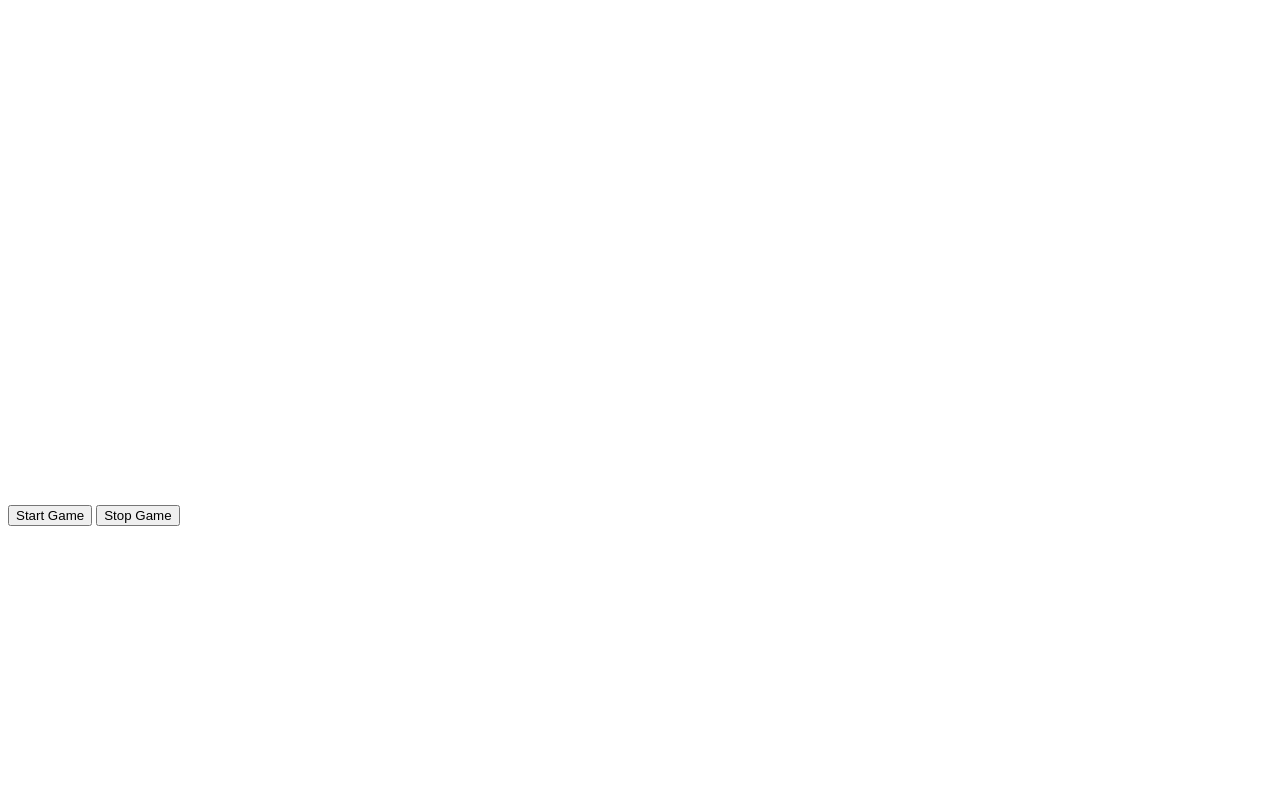
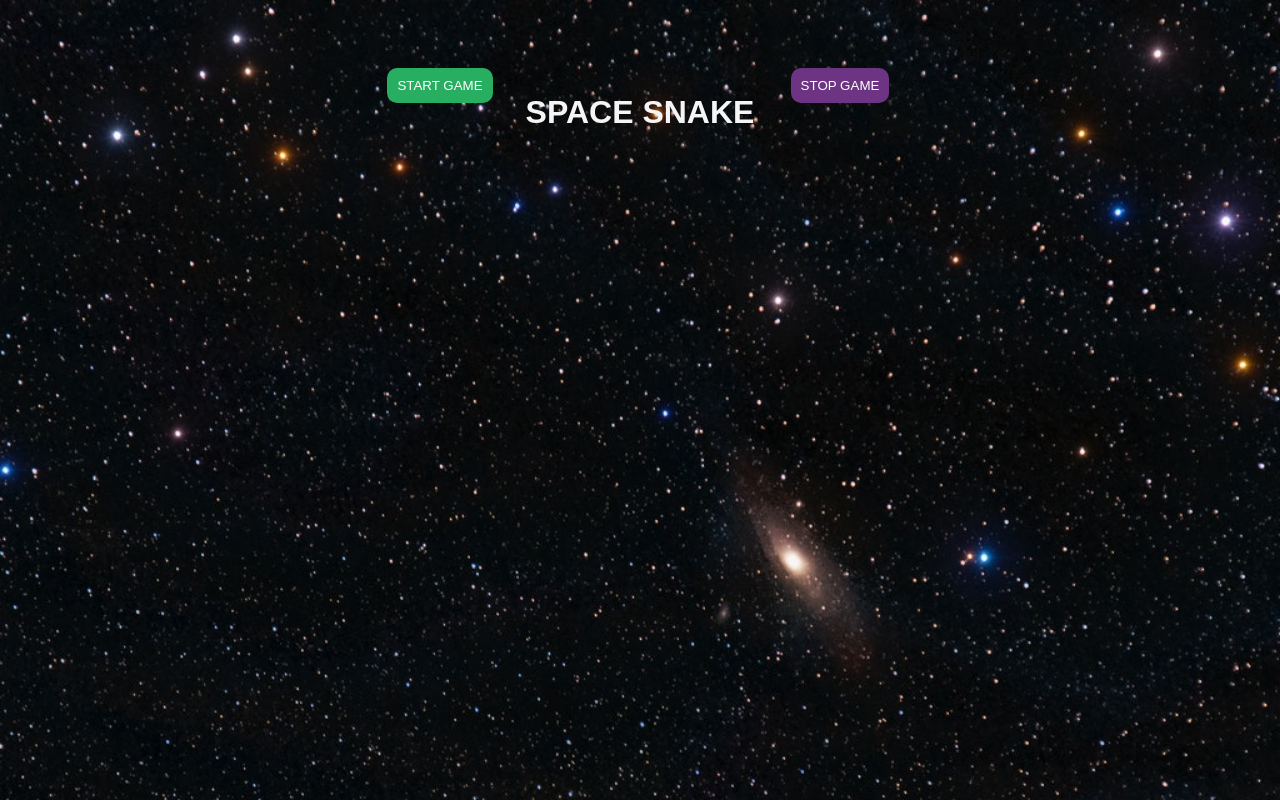
Before and after one commit to ricardoaraujosantos/snack-game-javaScript, a plain HTML site: page index.html in a window 1280 px wide. Drawn offline with Linux system fonts and the light colour scheme.

Commit message:
Atualizando a escrita do codigo, estilizando os botões, background e add game name

```diff
--- a/index.html
+++ b/index.html
@@ -9,9 +9,9 @@
     <script defer src="main.js"></script>
 </head>
 <body>
-    <input type="button" value="Start Game" id="btn-start"/>
-    <input type="button" value="Stop Game" id="btn-stop"/>
-
+    <button id = "btn-start" class = "start">Start Game</button>
+    <button id = "btn-stop" class = "stop">Stop Game</button>
+    <div id="score"><h1>SPACE SNAKE</h1></div>
     <canvas id="snack" width="512" height="512"></canvas>
 
 </body>
--- a/main.js
+++ b/main.js
@@ -5,7 +5,7 @@ let btnStop = document.getElementById('btn-stop');
 
 
 let game = [];//Quando clicar no botão vai setar o inicio ou pause do jogo
-btnStart.onclick = () => { game = setInterval(startGame, 100); };
+btnStart.onclick = () => { game = setInterval(startGame, 200);};
 btnStop.onclick = () => { clearInterval(game)};
 
 //Ligando o index canvas definindo contexto 2d e criando o tamanho do nosso box
@@ -20,7 +20,7 @@ snack[0] = {
      y: 8 * box
  };
 
- //Array comidinha
+ //objeto comidinha
  let food = {
      x: Math.floor(Math.random() * 15 + 1) * box,
      y: Math.floor(Math.random() * 15 + 1) * box
@@ -28,14 +28,14 @@ snack[0] = {
 
 //Criando background
 getBackground = () => {
-    context.fillStyle = 'grey';
+    context.fillStyle = '#212F3C';
     context.fillRect(0 , 0, 16 * box, 16 * box);
 };
 
 //Criando a cobrinha
 getSnack = () => {
     for(i = 0; i < snack.length; i++){
-        context.fillStyle = "yellow";
+        context.fillStyle = "#1E8449";
         context.fillRect(snack[i].x, snack[i].y, box, box);
     }
 };
@@ -62,8 +62,6 @@ function updateDirection(event) {
 let direction = 'right';
 
 startGame = () => {
-
-
 
  //Condição para fazer a cobrinha ultrapassar a posição 16 do background e retornar na posição 0, do outro lado
  if(snack[0].x > 15 * box && direction === 'right') snack[0].x = 0;
--- a/style.css
+++ b/style.css
@@ -0,0 +1,44 @@
+body{
+    font-family:fantasy;
+    color: whitesmoke;
+    display: flex;
+    align-items: center;
+    justify-content: center;
+    flex-direction: column;
+    height: 90vh;
+    width: 90;
+    background: url('img/foto-space.jpg') no-repeat;
+    background-size: 200vh;
+};
+
+:root{
+    --cor-primary-start: #27AE60 ;
+    --cor-secundy-stop: #6C3483 ;
+}
+
+.start{
+    display: flex;
+    position: absolute;
+    background-color: #27AE60;
+    color: white;
+    padding: 10px;
+    margin-right: 400px;
+    margin-bottom: 565px;
+    border: none;
+    border-radius: 10px;
+    outline: none;
+    text-transform: uppercase;
+}
+.stop{
+    display: flex;
+    position: absolute;
+    background-color: #6C3483;
+    color: white;
+    padding: 10px;
+    margin-left: 400px;
+    margin-bottom: 565px;
+    border: none;
+    border-radius: 10px;
+    outline: none;
+    text-transform: uppercase;
+};
```
Also changed, not shown: img/foto-space.jpg (added).
